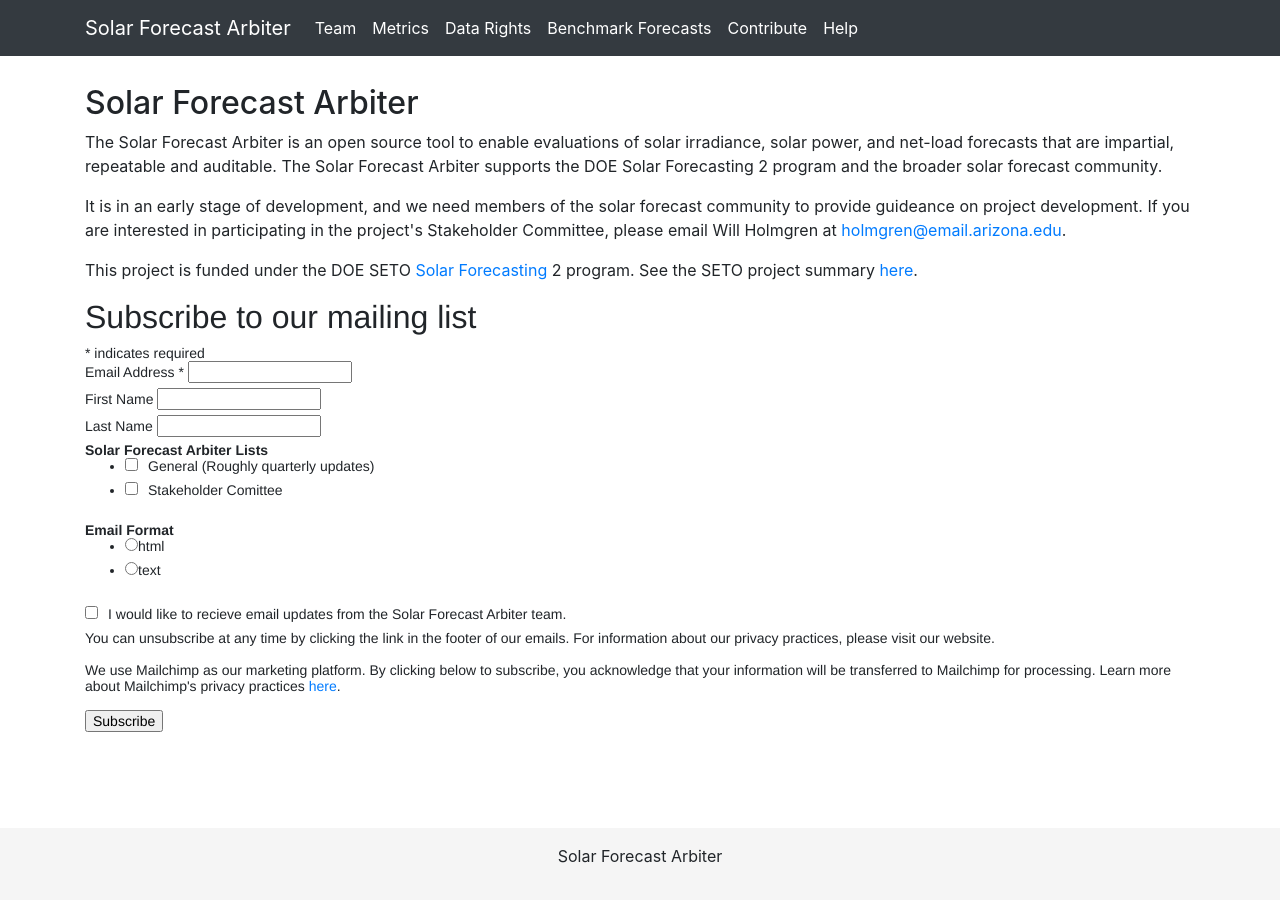
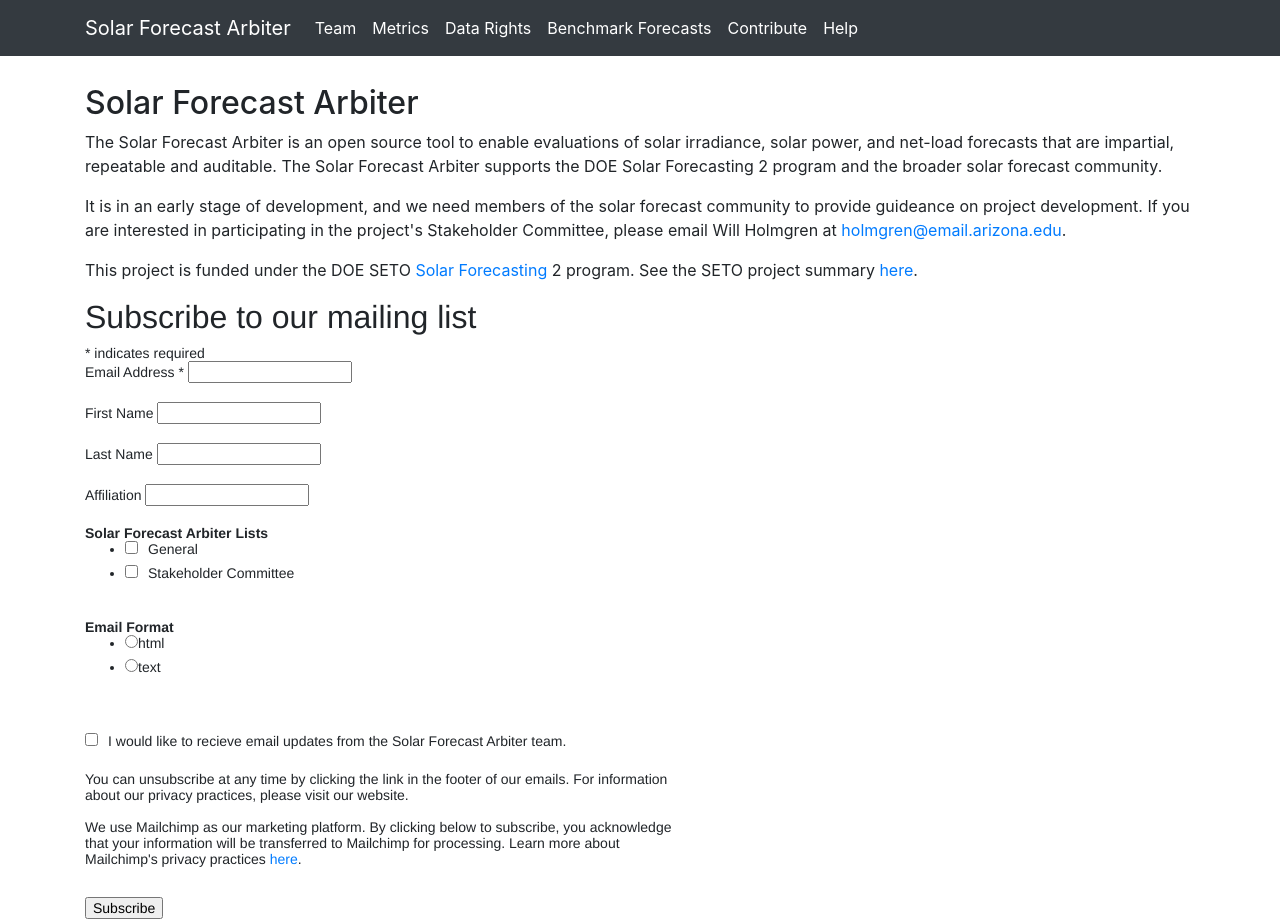
Before and after one commit to SolarArbiter/SolarArbiter.github.io, a Jekyll site: the page built from index.html, in a window 1280 px wide. Built offline with Jekyll 4.4.1, drawn with Linux system fonts in a browser that asks for light colours; comment, search, counter and statistics services are not loaded.

Commit message:
affiliation field and max-width wrapper

```diff
--- a/_includes/header.html
+++ b/_includes/header.html
@@ -16,3 +16,16 @@
 <!-- Custom styles for this template -->
 <link href="../css/sticky-footer-navbar.css" rel="stylesheet">
 <link href="../css/styles.css" type="text/css" rel="stylesheet">
+
+<!-- Mailchimp -->
+<link href="//cdn-images.mailchimp.com/embedcode/classic-10_7.css" rel="stylesheet" type="text/css">
+<style type="text/css">
+    #mc_embed_signup{background:#fff; clear:left; font:14px Helvetica,Arial,sans-serif; }
+</style>
+<style type="text/css">
+    #mc-embedded-subscribe-form input[type=checkbox]{display: inline; width: auto;margin-right: 10px;}
+    #mergeRow-gdpr {margin-top: 20px;}
+    #mergeRow-gdpr fieldset label {font-weight: normal;}
+    #mc-embedded-subscribe-form .mc_fieldset{border:none;min-height: 0px;padding-bottom:0px;}
+	#mc_embed_signup .mc-field-group{ padding-bottom: 1em;}
+</style>
--- a/css/styles.css
+++ b/css/styles.css
@@ -28,3 +28,6 @@
 div.mc-field-group.input-group{
 	display: block;
 }
+form#mc-embedded-subscribe-form{
+    max-width: 600px;
+}
--- a/index.html
+++ b/index.html
@@ -8,18 +8,6 @@
 <p>It is in an early stage of development, and we need members of the solar forecast community to provide guideance on project development. If you are interested in participating in the project's Stakeholder Committee, please email Will Holmgren at <a href="mailto:holmgren@email.arizona.edu">holmgren@email.arizona.edu</a>.</p>
 <p>This project is funded under the DOE SETO <a href="https://www.energy.gov/eere/solar/solar-forecasting-2">Solar Forecasting</a> 2 program. See the SETO project summary <a href="https://www.energy.gov/eere/solar/project-profile-university-arizona-solar-forecasting-2">here</a>.</p>
 <!-- Begin Mailchimp Signup Form -->
-<link href="//cdn-images.mailchimp.com/embedcode/classic-10_7.css" rel="stylesheet" type="text/css">
-<style type="text/css">
-	#mc_embed_signup{background:#fff; clear:left; font:14px Helvetica,Arial,sans-serif; }
-	/* Add your own Mailchimp form style overrides in your site stylesheet or in this style block.
-	   We recommend moving this block and the preceding CSS link to the HEAD of your HTML file. */
-</style>
-<style type="text/css">
-	#mc-embedded-subscribe-form input[type=checkbox]{display: inline; width: auto;margin-right: 10px;}
-	#mergeRow-gdpr {margin-top: 20px;}
-	#mergeRow-gdpr fieldset label {font-weight: normal;}
-	#mc-embedded-subscribe-form .mc_fieldset{border:none;min-height: 0px;padding-bottom:0px;}
-</style>
 <div id="mc_embed_signup">
 <form action="https://solarforecastarbiter.us19.list-manage.com/subscribe/post?u=ecd1444846318d70d0cb9198a&amp;id=96d745b70a" method="post" id="mc-embedded-subscribe-form" name="mc-embedded-subscribe-form" class="validate" target="_blank" novalidate>
     <div id="mc_embed_signup_scroll">
@@ -38,12 +26,15 @@
 	<label for="mce-LNAME">Last Name </label>
 	<input type="text" value="" name="LNAME" class="" id="mce-LNAME">
 </div>
+<div class="mc-field-group">
+	<label for="mce-MMERGE6">Affiliation </label>
+	<input type="text" value="" name="MMERGE6" class="" id="mce-MMERGE6">
+</div>
 <div class="mc-field-group input-group">
     <strong>Solar Forecast Arbiter Lists </strong>
-    <ul>
-		<li><input type="checkbox" value="1" name="group[821][1]" id="mce-group[821]-821-0"><label for="mce-group[821]-821-0">General (Roughly quarterly updates)</label></li>
-	    <li><input type="checkbox" value="2" name="group[821][2]" id="mce-group[821]-821-1"><label for="mce-group[821]-821-1">Stakeholder Comittee</label></li>
-	</ul>
+    <ul><li><input type="checkbox" value="1" name="group[821][1]" id="mce-group[821]-821-0"><label for="mce-group[821]-821-0">General</label></li>
+<li><input type="checkbox" value="2" name="group[821][2]" id="mce-group[821]-821-1"><label for="mce-group[821]-821-1">Stakeholder Committee</label></li>
+</ul>
 </div>
 <div class="mc-field-group input-group">
     <strong>Email Format </strong>
@@ -54,9 +45,8 @@
 <div id="mergeRow-gdpr" class="mergeRow gdpr-mergeRow content__gdprBlock mc-field-group">
     <div class="content__gdpr">
         <fieldset class="mc_fieldset gdprRequired mc-field-group" name="interestgroup_field">
-			<label class="checkbox subfield" for="gdpr_13849"><input type="checkbox" id="gdpr_13849" name="gdpr[13849]" value="Y" class="av-checkbox "><span>I would like to recieve email updates from the Solar Forecast Arbiter team.</span>
-			</label>
-		</fieldset>
+		<label class="checkbox subfield" for="gdpr_13849"><input type="checkbox" id="gdpr_13849" name="gdpr[13849]" value="Y" class="av-checkbox "><span>I would like to recieve email updates from the Solar Forecast Arbiter team.</span> </label>
+        </fieldset>
         <p>You can unsubscribe at any time by clicking the link in the footer of our emails. For information about our privacy practices, please visit our website.</p>
     </div>
     <div class="content__gdprLegal">
```
Also changed, not shown: other parts of index.html (+2 -2 lines).
